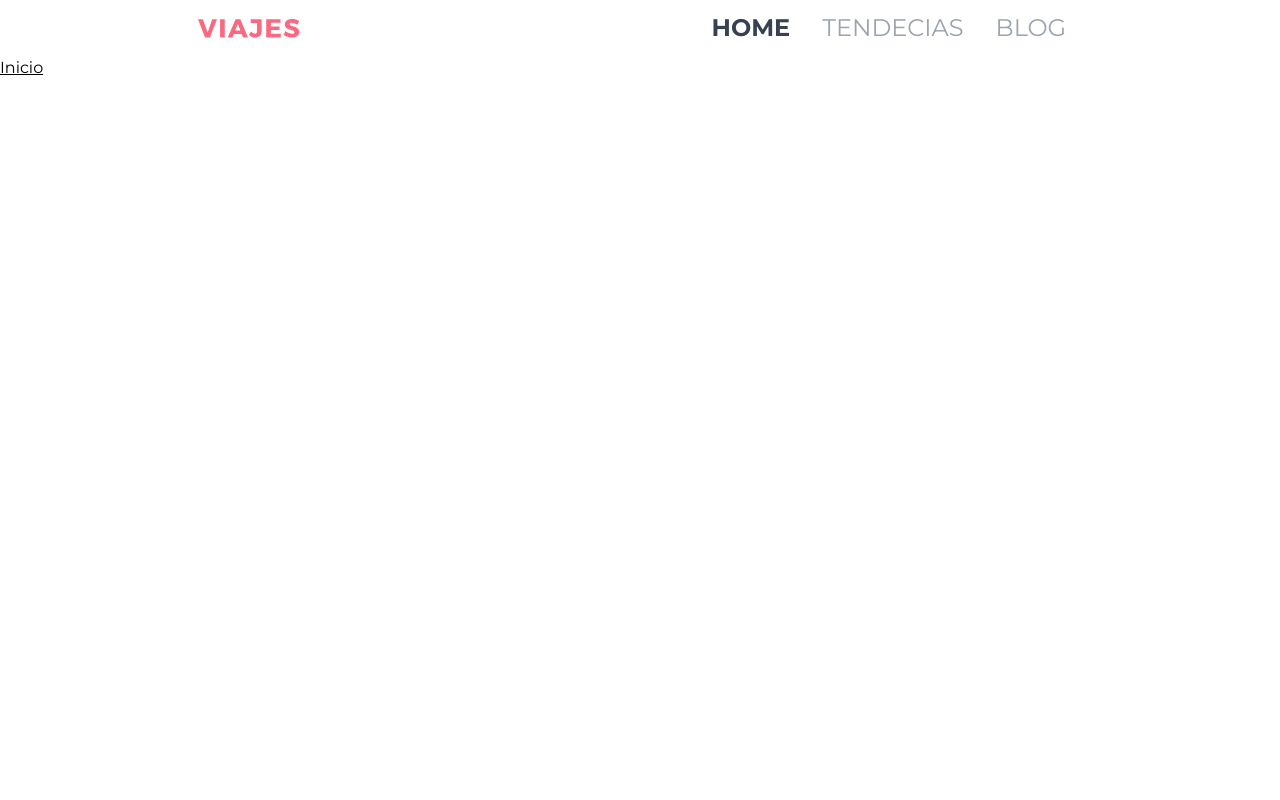
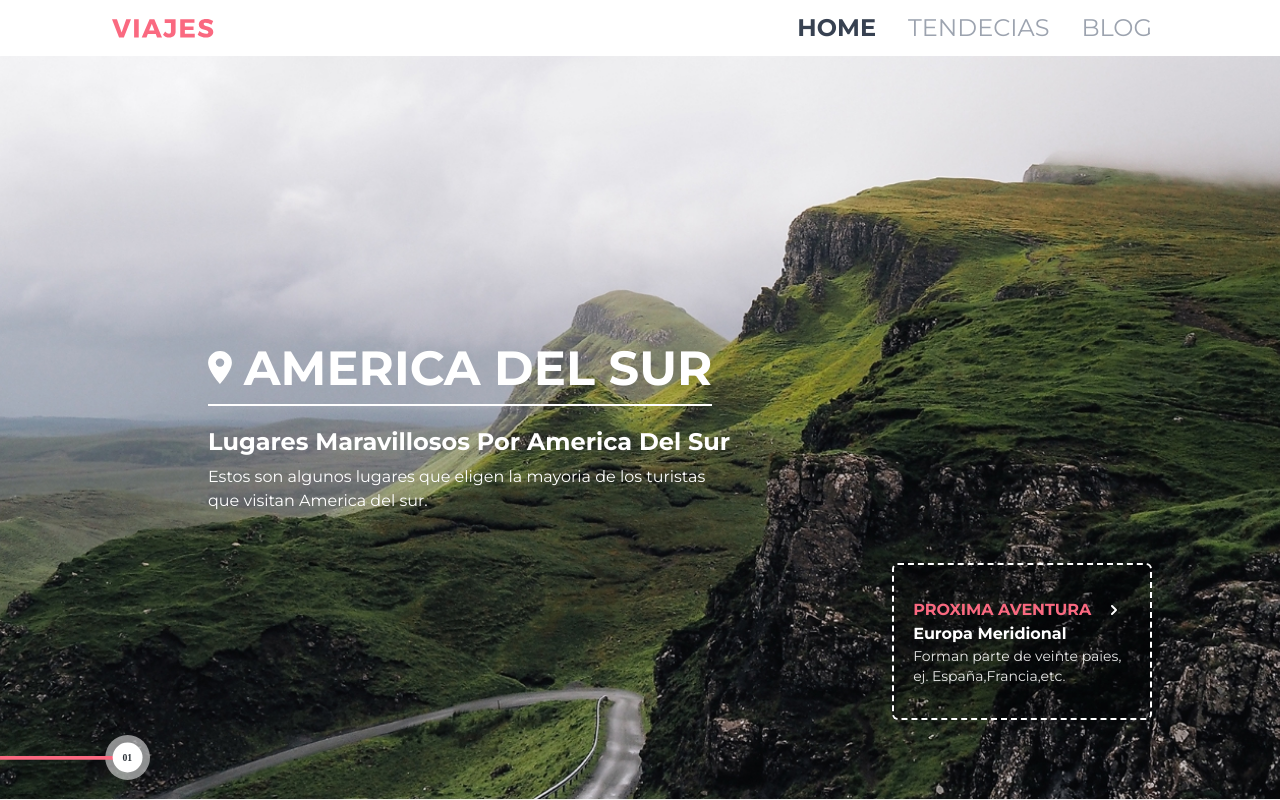
Before and after one commit to barbiwonderland/aenima-challenge, a Next.js app: page / in a window 1280 px wide. Built offline with nearby package versions, Linux system fonts and the light colour scheme.

Commit message:
home section, navbar opacity,reorder files

```diff
--- a/components/Navbar.jsx
+++ b/components/Navbar.jsx
@@ -13,7 +13,9 @@ function Navbar() {
   };
   return (
     <>
-      <div className={"navbar flex px-10 h-14 justify-between sm:justify-around sm:p-0 items-center w- p-4 ease-in duration-300"+ (nav && " bg-green")}>
+{/*       /*si el navbar esta abierto agrego un div de transparencia en todo el body*/
+ }      <div className={nav && "w-screen h-screen bg-black opacity-30 absolute z-10"}></div>
+      <div className={"navbar flex px-10 h-14 justify-between md:px-28 py-4 sm:p-0 items-center w- p-4 ease-in duration-300"+ (nav && " bg-green")}>
         <Link href="/"><Image alt='' src={logo} /> </Link>
         {/*Desktop*/}
         <ul className='hidden sm:flex uppercase md:text-2xl'>
@@ -21,13 +23,15 @@ function Navbar() {
         <li className={router.asPath == "/#tendencias" ? "text-gray-700 p-4 font-bold" : "text-gray-400 p-4"}><Link  href="/#tendencias"><span>Tendecias</span></Link></li>
         <li className={router.asPath == "/#blog" ? "text-gray-700 p-4 font-bold" : "text-gray-400 p-4"}><Link  href="/#blog"><span>Blog</span></Link></li>
         </ul>
+
         {/* mobile  */}
+
         <div className="hamburger-icon block sm:hidden ">
-          <div onClick={handleNav} className="z-10 relative" >
+          <div onClick={handleNav} className="z-20 relative" >
             {!nav ? <Image  src={hamburgerIcon} width="20px" height="20px" alt="" /> : <Image alt="" src={closeIcon} width="20px" height="20px" />}
           </div>
-          <div  onClick={handleNav}className={!nav ? "hidden" : "flex border border-r-3 mr-2 border-l-0 border-gray-400  z-0 pt-18 h-screen absolute top-0 right-0 pt-28 uppercase w-7/12"}>
-          <ul  >
+          <div  onClick={handleNav}className={!nav ? "hidden" : "flex  "}>
+          <ul className='bg-white  border border-r-3  border-l-0 border-gray-400  z-10 pt-18 h-screen absolute top-0 right-0 pt-16 uppercase w-7/12' >
             <li  className='p-4 text-xl color-gray font-bold'>
               <Link href='/'>Home</Link>
             </li>
--- a/pages/index.js
+++ b/pages/index.js
@@ -1,6 +1,6 @@
 import Head from "next/head"
 import { Inter } from "next/font/google"
-
+import HomePage from "../screens/Home/index.js"
 const inter = Inter({ subsets: ["latin"] })
 
 export default function Home() {
@@ -12,7 +12,7 @@ export default function Home() {
         <meta name="viewport" content="width=device-width, initial-scale=1" />
         <link rel="icon" href="/favicon.ico" />
       </Head>
-      <h1 className="underline ">Inicio</h1>
+      <HomePage />
     </>
   )
 }
--- /dev/null
+++ b/screens/Home/index.js
@@ -0,0 +1,45 @@
+import React from "react"
+import Image from "next/image"
+import MapIcon from "../../public/Assets/iconos/ic_pin.svg"
+import arrow from "../../public/Assets/iconos/arrow.svg"
+import navSlider from "../../public/Assets/iconos/nav_slider.svg"
+function HomePage() {
+  return (
+    <div className=" home relative z-0 w-screen">
+      <div className="  mx-auto md:mx-0 w-11/12 md:w-screen md:pl-52 md:justify-start titles content-center justify-center text-2xl  flex-wrap text-white h-full flex">
+        <div className=" md:text-5xl inline-flex uppercase gap-3 font-bold border-b-2 border-white pb-3 pr-12 md:pr-0 mb-5">
+          <Image className="object-contain" src={MapIcon} alt="" />
+          america del sur
+        </div>
+
+        <div className="text-xl md:inline-flex md:text-2xl  mx-auto md:mx-0 font-semibold capitalize w-11/12 ">
+          <span> lugares maravillosos por america del sur</span>
+        </div>
+        <div className="">
+          {" "}
+          <p className="hidden md:inline-flex text-base w-[500px]">
+            Estos son algunos lugares que eligen la mayoria de los turistas que
+            visitan America del sur.
+          </p>
+        </div>
+      </div>
+      <div className=" w-[150px] -left-16 nav-slider z-10 md:left-0 bottom-5 absolute  ">
+        <Image src={navSlider} alt="" width={200} height={60} />
+      </div>
+      <div className="md:flex next-adventure">
+        <div className="w-[85%]">
+          <div className="text-custom-pink font-bold uppercase text-base inline-flex gap-5">
+            Proxima aventura <Image src={arrow} alt="" />
+          </div>
+
+          <div className="font-bold text-base">Europa Meridional</div>
+          <div className="text-sm opacity-90">
+            Forman parte de veinte paies, ej. España,Francia,etc.
+          </div>
+        </div>
+      </div>
+    </div>
+  )
+}
+
+export default HomePage
--- a/styles/globals.css
+++ b/styles/globals.css
@@ -1,4 +1,4 @@
-@import url("https://fonts.googleapis.com/css2?family=Montserrat:wght@400;700&display=swap");
+@import url("https://fonts.googleapis.com/css2?family=Montserrat:wght@400;500;700&display=swap");
 @tailwind base;
 @tailwind components;
 @tailwind utilities;
@@ -62,3 +62,29 @@ body {
 .color-gray {
   color: #52565a;
 }
+/*******************home**********************/
+.home {
+  background-image: url("../public/Assets/img/Viajes_Hero.jpg");
+  background-size: cover;
+  background-repeat: no-repeat;
+  background-position: top;
+  height: calc(100vh - 3.5rem);
+}
+.next-adventure {
+  position: absolute;
+  bottom: 10vh;
+  right: 10vw;
+  width: 260px;
+  height: 157px;
+  text-align: center;
+  border-radius: 6px;
+  border: 2px dashed #ffffff;
+  flex-direction: column;
+  place-content: center;
+  text-align: start;
+  align-items: center;
+  background-color: rgba(0, 0, 0, 0.2);
+  color: white;
+  gap: 5px;
+  display: none;
+}
--- a/tailwind.config.js
+++ b/tailwind.config.js
@@ -4,12 +4,17 @@ module.exports = {
     "./app/**/*.{js,ts,jsx,tsx}",
     "./pages/**/*.{js,ts,jsx,tsx}",
     "./components/**/*.{js,ts,jsx,tsx}",
+    "./screens/Home/**/*.{js,ts,jsx,tsx}",
 
     // Or if using `src` directory:
     "./src/**/*.{js,ts,jsx,tsx}",
   ],
   theme: {
-    extend: {},
+    extend: {
+      colors: {
+        "custom-pink": "var(--primary-pink)",
+      },
+    },
   },
   plugins: [],
 }
```
Also changed, not shown: public/Assets/iconos/Nav_slider.png (added), public/Assets/iconos/nav_slider.svg (added), screens/Home/blog.js (added), screens/Home/tendencias.js (added).
